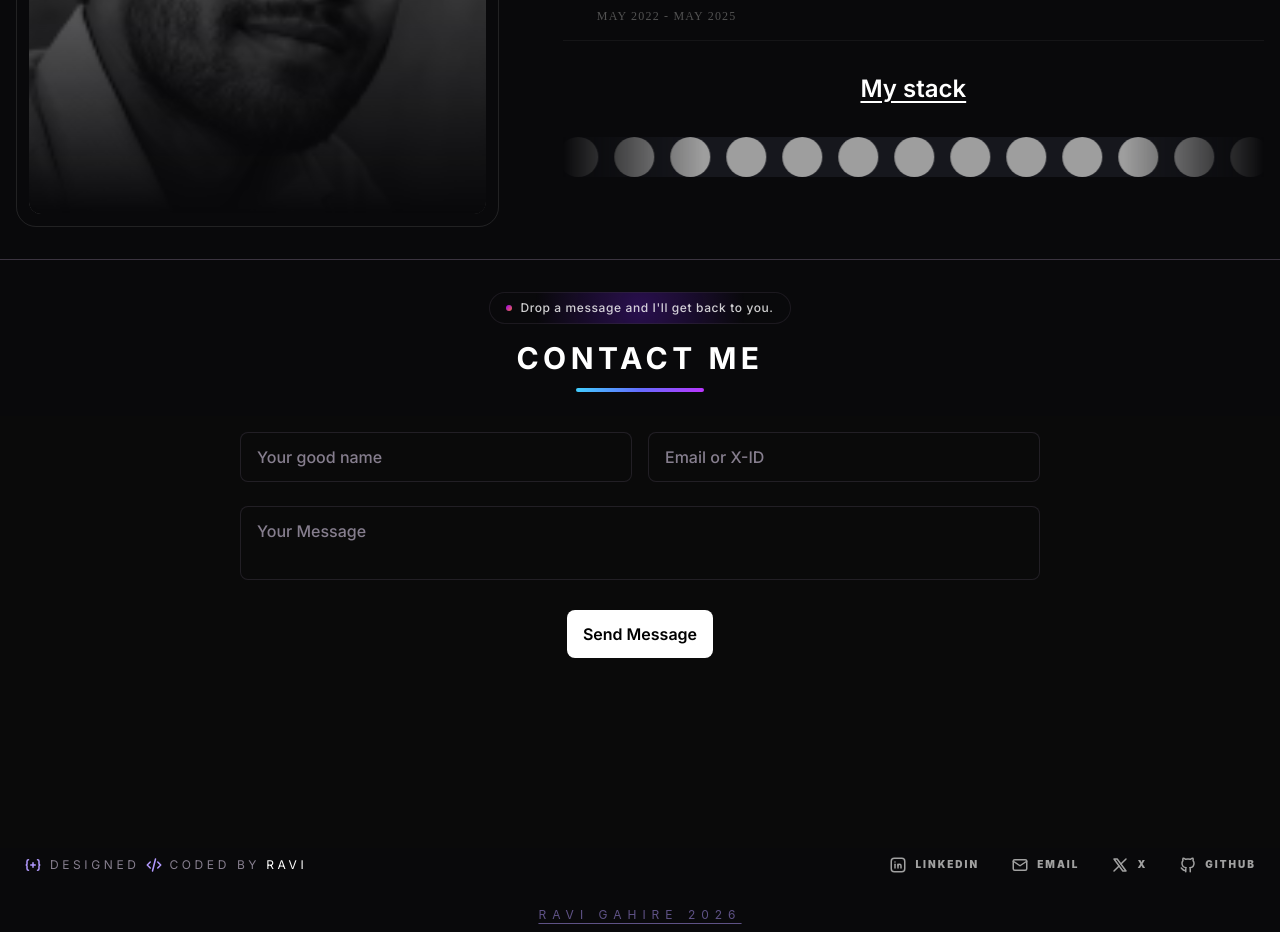
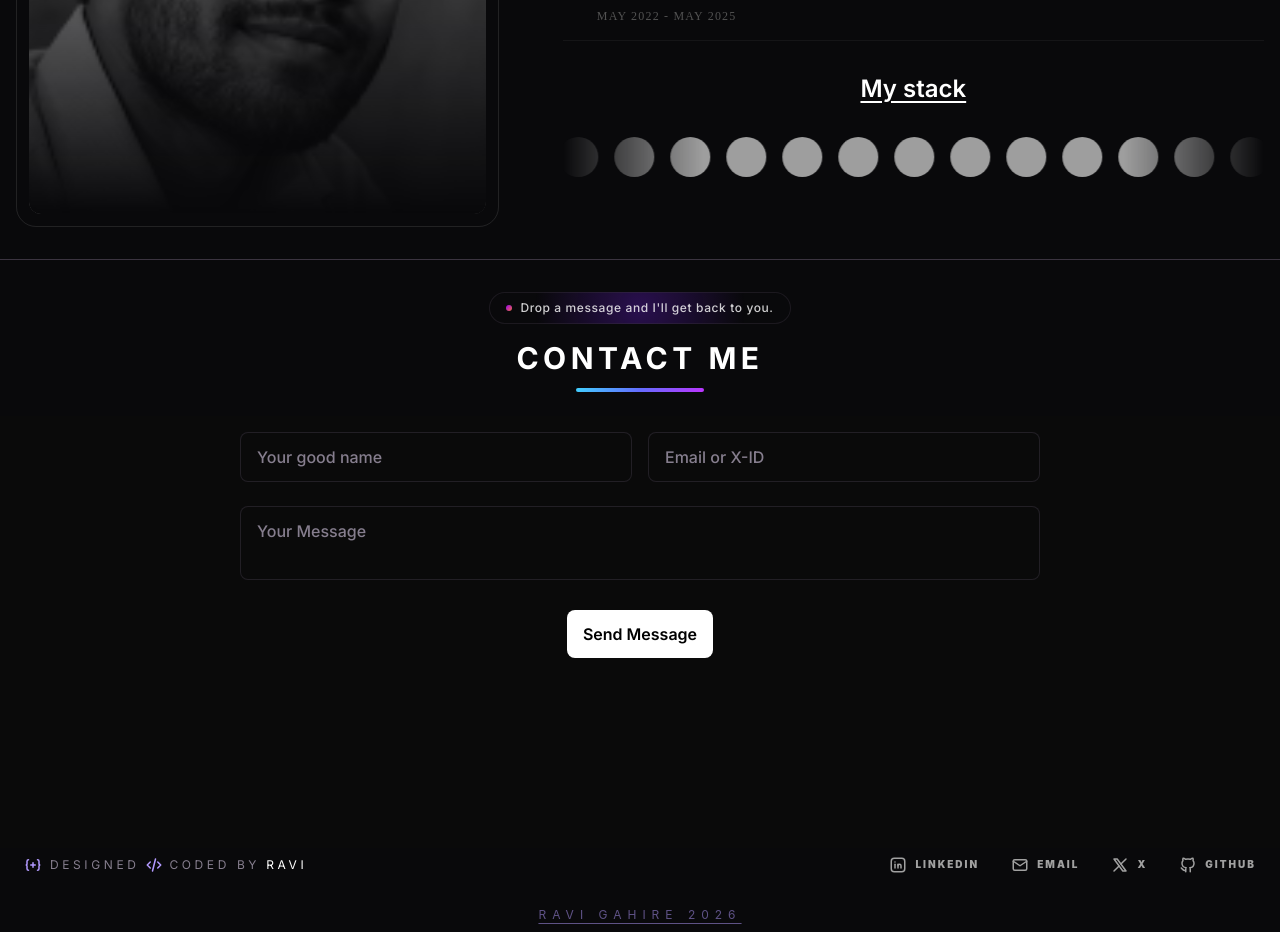
Before and after one commit to RaviGahire/Portfolio, a React (Vite) app: page / in a window 1280 px wide. Shown: the part 2580-3512 px from the top of the page. Built offline with nearby package versions, Linux system fonts and the light colour scheme; grey boxes are pictures that could not be loaded.

Commit message:
refactor: Update background styling in MyStack component for improved visual consistency

```diff
--- a/src/components/common/MyStack.tsx
+++ b/src/components/common/MyStack.tsx
@@ -2,7 +2,8 @@ import { skillImages } from "../../data/AllData";
 
 export const MyStack = () => {
   return (
-<div className="w-full overflow-hidden bg-bg-dark text-white [mask-image:linear-gradient(to_right,transparent,black_20%,black_80%,transparent)]">
+<div className="w-full overflow-hidden bg-transparent text-white
+[mask-image:linear-gradient(to_right,transparent,black_20%,black_80%,transparent)]">
   <div className="flex w-max animate-scroll items-center gap-4">
     {[...skillImages, ...skillImages].map((skill, index) => (
       <div
```
